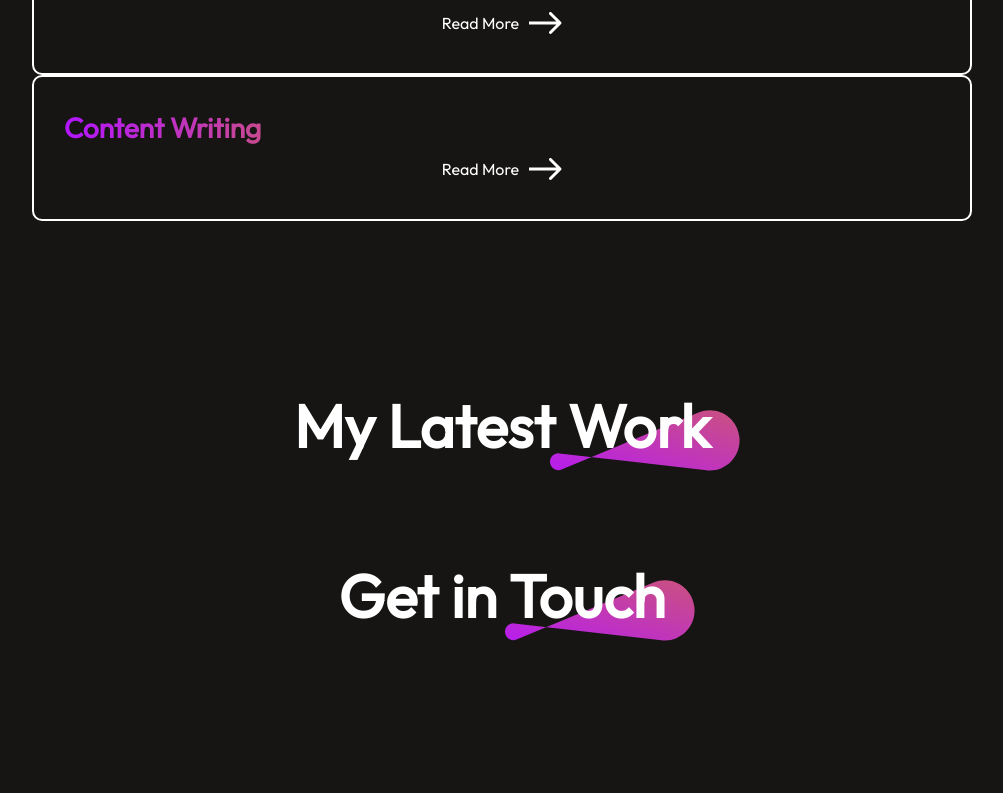
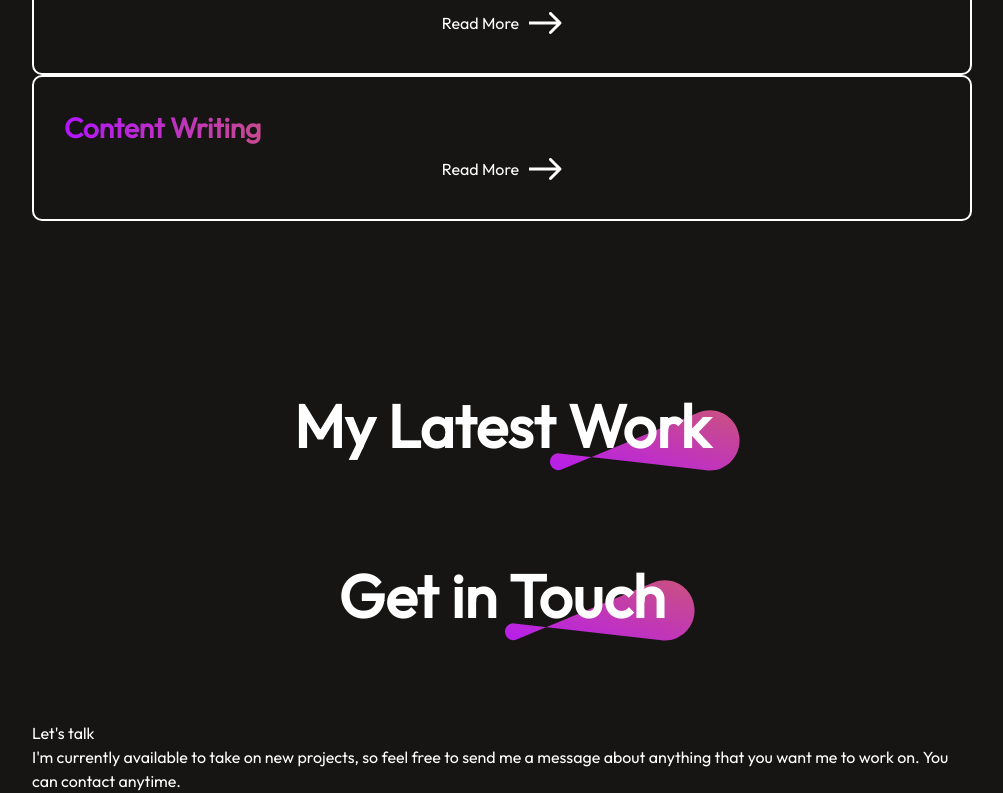
Before and after one commit to tonmoy3673/portfolio, a React (Vite) app: page / in a window 1280 px wide. Shown: the part 2281-3074 px from the top of the page, without its empty margins (138-1141 px from the left). Before the commit the page ends 2922 px from the top, so only its background shows below. Built offline with nearby package versions, Linux system fonts and the light colour scheme.

Commit message:
:bulb: added content in contact page

```diff
--- a/src/Components/Contact/Contact.jsx
+++ b/src/Components/Contact/Contact.jsx
@@ -1,3 +1,4 @@
+/* eslint-disable react/no-unescaped-entities */
 
 import './Contact.css';
 const Contact = () => {
@@ -7,6 +8,12 @@
             <h1>Get in Touch</h1>
             <img src='/public/assets/theme_pattern.svg'/>
             </div>
+            <div className="contact-section">
+                <div className="contact-left">
+                    <h1>Let's talk</h1>
+                    <p>I'm currently available to take on new projects, so feel free to send me a message about anything that you want me to work on. You can contact anytime.</p>
+                </div>
+            </div>
 
         </div>
     );
```
